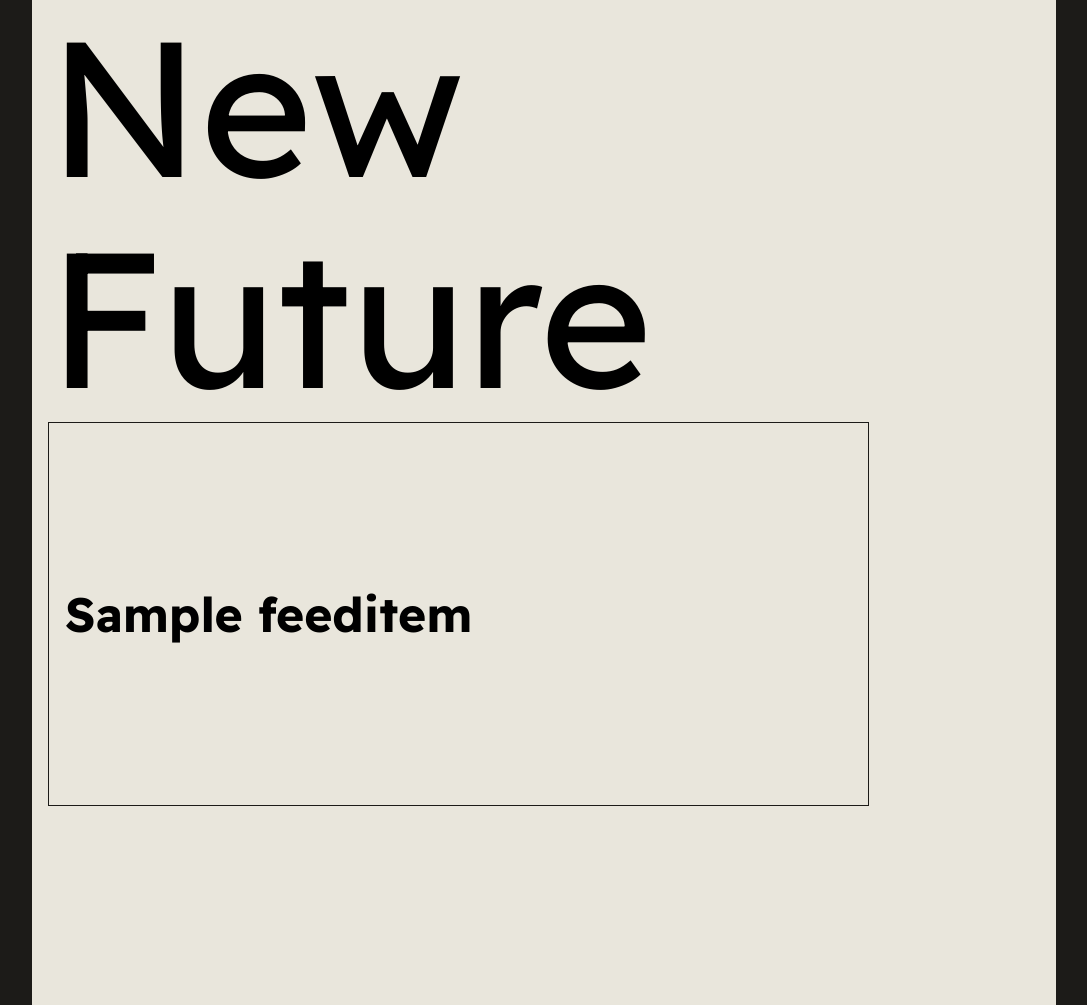
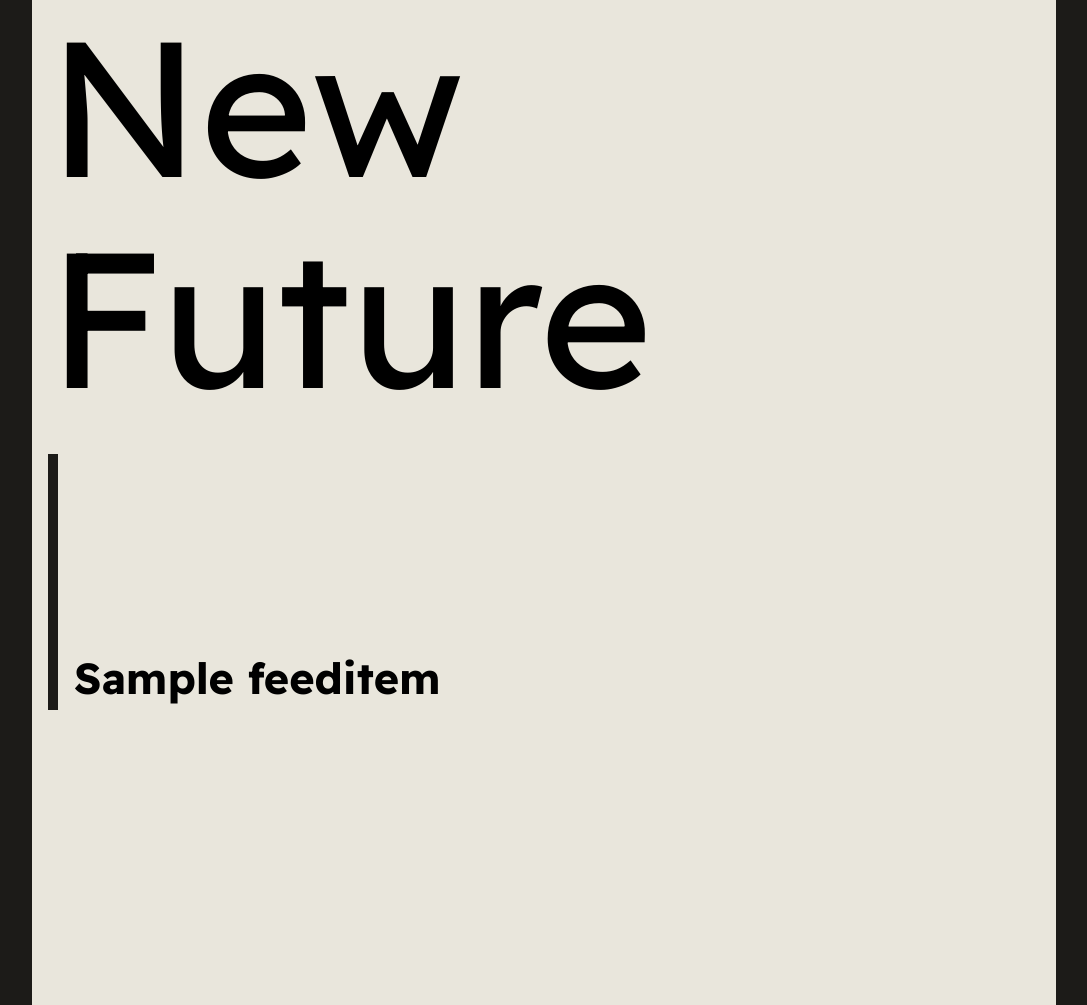
Before and after one commit to pessi-v/metazine-django, a Django app: template templates/home.html in a window 1280 px wide. Shown: the top 1005 px of the page, without its empty margins (96-1183 px from the left). Run offline with Django 5.2, Linux system fonts and the light colour scheme; the template is opened without the code that fills it: values that come from a table or form of the project are taken from there, others are empty; tables that the repository leaves empty hold one stand-in row (values such as "Sample post").

Commit message:
add a bit of css, remove inflect

```diff
--- a/feeds/static/css/styles.css
+++ b/feeds/static/css/styles.css
@@ -15,31 +15,41 @@
 }
 
 .header {
+  margin-bottom: 2rem;
 }
 
 .twelve_grid {
   width: 100%;
   display: grid;
-  row-gap: 2rem;
-  column-gap: 2rem;
+  row-gap: 4rem;
+  column-gap: 3rem;
   grid-template-columns: repeat(12, 1fr);
-  grid-template-rows: repeat(8, 24rem);
+  grid-template-rows: repeat(8, 16rem);
 }
 
 .card {
   max-height: 100%;
-  width: 100%;
+  /* width: auto; */
   overflow: hidden;
-  border: 1px #1c1b18 solid;
+  border-left: 10px #1c1b18 solid;
   display: flex;
-  align-items: center;
+  align-items: flex-end;
   /* flex-direction: column; */
   /* flex-wrap: wrap; */
-  padding: 1rem;
+  /* padding: 1rem; */
+  padding-left: 1rem;
 
   img {
     opacity: 0.75;
     max-width: 45%;
+  }
+
+  h2 {
+    overflow: hidden;
+    word-wrap: break-word;
+    hyphens: auto;
+    height: auto;
+    padding-bottom: 0.5rem;
   }
 }
 
@@ -61,5 +71,5 @@ h1 {
 
 h2 {
   font-family: "Readex Pro";
-  font-size: 3rem;
+  font-size: 2.7rem;
 }
--- a/feeds/views.py
+++ b/feeds/views.py
@@ -1,16 +1,12 @@
 from django.shortcuts import render
 from .models import FeedItem
-import inflect
 from django.db.models import Sum
 
 def home_view(request):
-    i = inflect.engine()
-
     feed_items = FeedItem.objects.order_by('-published_date')[:50]
     cards = feed_items[::1]
     rows = organize_cards(cards)
     card_sequence = [item for row in rows for item in row]
-
     return render(request, 'home.html', {'feed_items': card_sequence})
 
 def widths_sum(cards):
@@ -31,8 +27,6 @@ def organize_cards(cards):
                 index = cards.index(gap)
                 filler_card = cards.pop(index)
                 current_row.append(filler_card)
-
         rows.append(current_row)
         cards = cards[len(current_row):]
-
     return rows
--- a/requirements.txt
+++ b/requirements.txt
@@ -3,6 +3,6 @@ feedparser
 celery
 django-celery-beat
 django-extensions
-inflect
+# inflect
 requests
 beautifulsoup4
--- a/templates/home.html
+++ b/templates/home.html
@@ -12,7 +12,7 @@
     <body>
       <div class="background">
         <div class="page_container">
-          <h1>New Future</h1>
+          <h1 class="header">New Future</h1>
           <div class="twelve_grid">
             {% for item in feed_items %}
             <div
```
